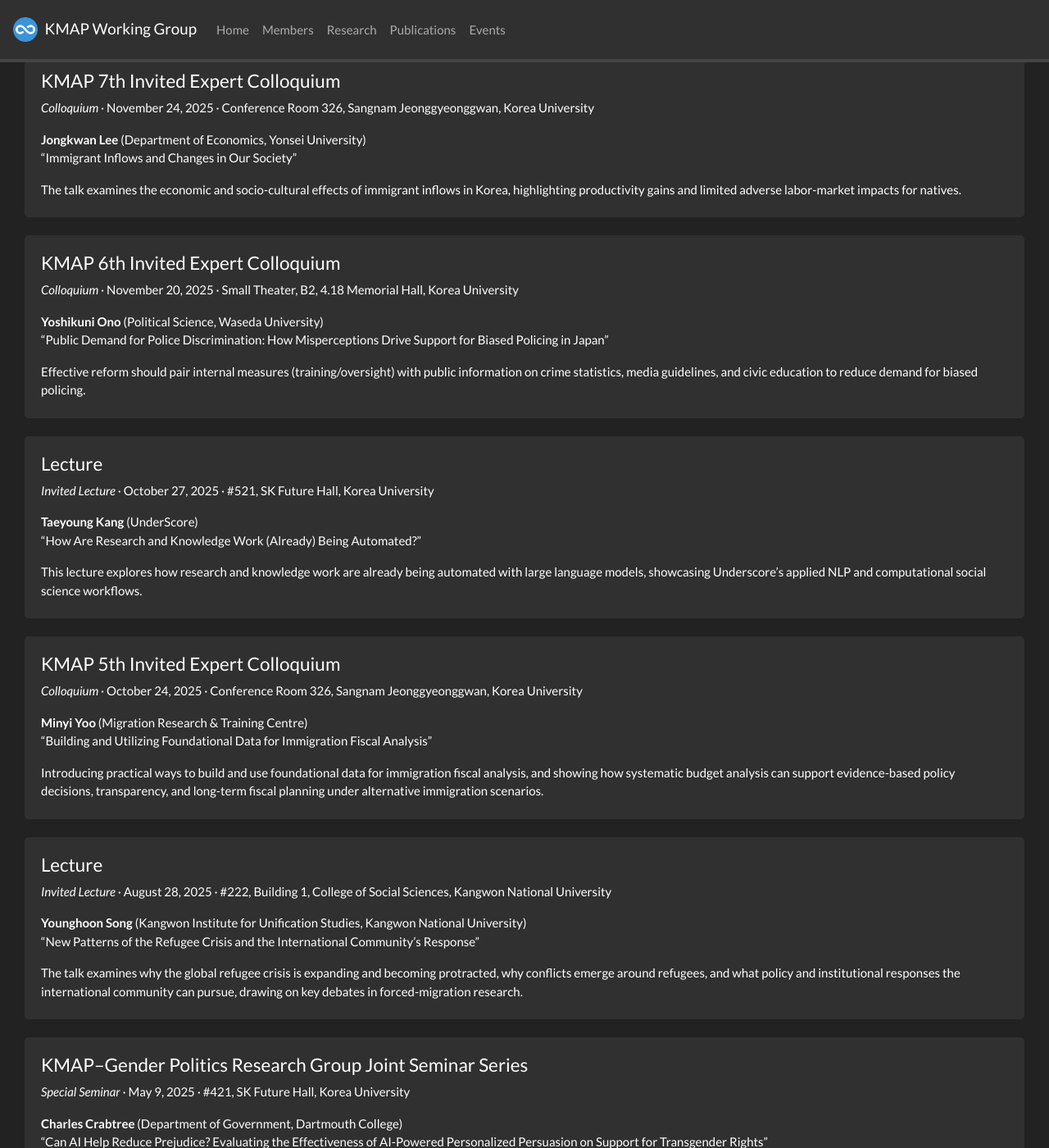
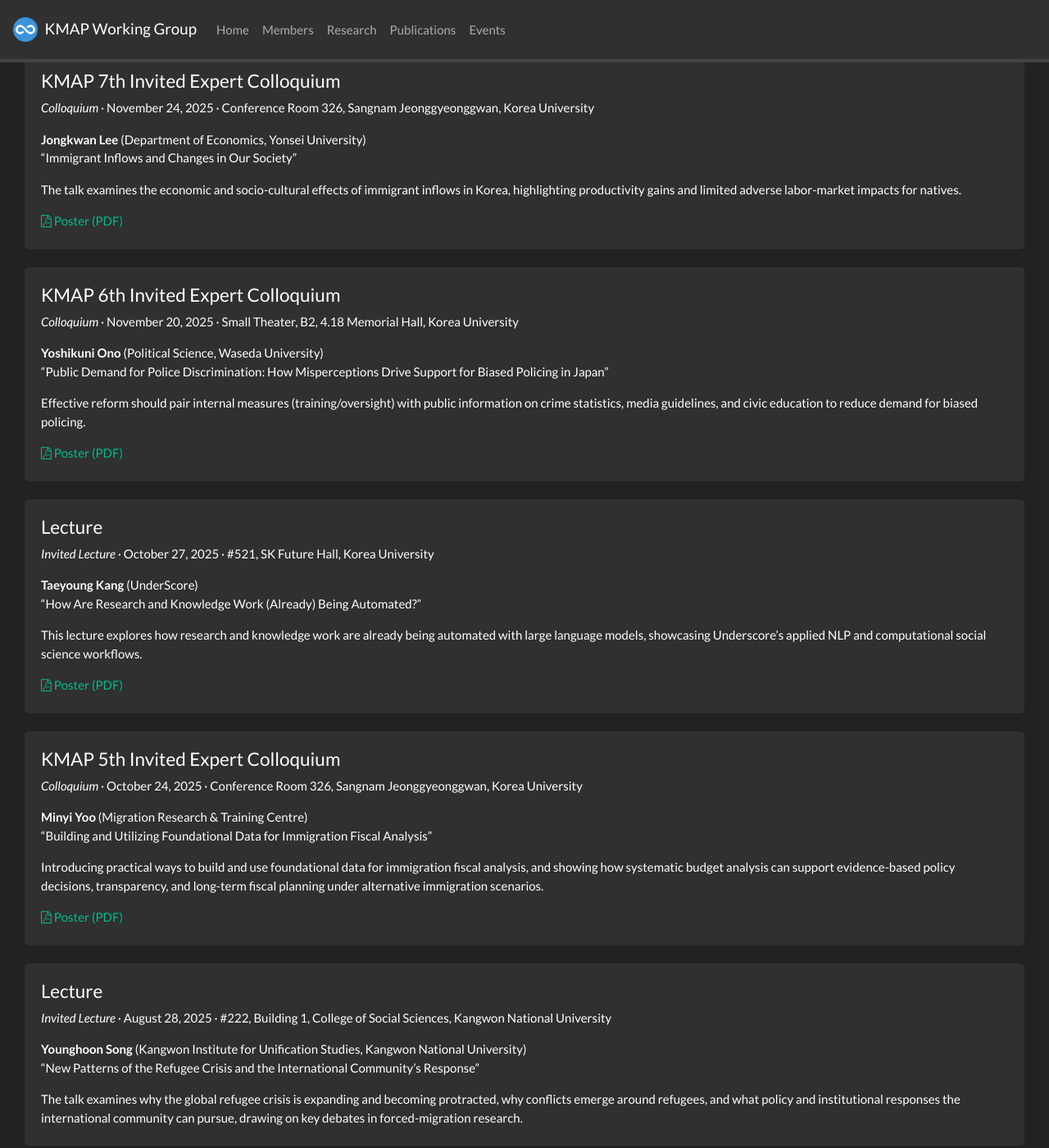
Before and after one commit to kmapgroup/kmapgroup.github.io, a Jekyll site: the page built from _pages/events.md, in a window 1280 px wide and 1400 px high, scrolled down 342 px. Shown: the whole window at 82% size. Built offline with Jekyll 4.4.1, drawn with Linux system fonts in a browser that asks for light colours; nearby versions of some CDN libraries; a style sheet for code colours, icons or effects is not loaded; some of the changed text lies outside the part shown.

Commit message:
Add event poster PDFs and link them from the events page
Nine posters from the event registration form (all events except the
Kangwon National University lecture, which had none). Filenames are
normalized to kmap-<n>-<yyyymmdd>.pdf.

Note: the 6th colloquium poster was uploaded as "20251121" but its own
text reads "Thursday, November 20", matching the form. Filed as 20251120.

Co-Authored-By: Claude Opus 5 (1M context) <noreply@anthropic.com>

```diff
--- a/_pages/events.md
+++ b/_pages/events.md
@@ -23,6 +23,7 @@ permalink: /events/
 <p><b>Jongkwan Lee</b> (Department of Economics, Yonsei University)<br>
 &ldquo;Immigrant Inflows and Changes in Our Society&rdquo;</p>
 <p>The talk examines the economic and socio-cultural effects of immigrant inflows in Korea, highlighting productivity gains and limited adverse labor-market impacts for natives.</p>
+<p><a href="{{ site.url }}{{ site.baseurl }}/files/posters/kmap-7th-20251124.pdf" target="_blank"><i class="fa fa-file-pdf-o"></i> Poster (PDF)</a></p>
 </div>
 
 <div class="jumbotron">
@@ -31,6 +32,7 @@ permalink: /events/
 <p><b>Yoshikuni Ono</b> (Political Science, Waseda University)<br>
 &ldquo;Public Demand for Police Discrimination: How Misperceptions Drive Support for Biased Policing in Japan&rdquo;</p>
 <p>Effective reform should pair internal measures (training/oversight) with public information on crime statistics, media guidelines, and civic education to reduce demand for biased policing.</p>
+<p><a href="{{ site.url }}{{ site.baseurl }}/files/posters/kmap-6th-20251120.pdf" target="_blank"><i class="fa fa-file-pdf-o"></i> Poster (PDF)</a></p>
 </div>
 
 <div class="jumbotron">
@@ -39,6 +41,7 @@ permalink: /events/
 <p><b>Taeyoung Kang</b> (UnderScore)<br>
 &ldquo;How Are Research and Knowledge Work (Already) Being Automated?&rdquo;</p>
 <p>This lecture explores how research and knowledge work are already being automated with large language models, showcasing Underscore's applied NLP and computational social science workflows.</p>
+<p><a href="{{ site.url }}{{ site.baseurl }}/files/posters/lecture-20251027.pdf" target="_blank"><i class="fa fa-file-pdf-o"></i> Poster (PDF)</a></p>
 </div>
 
 <div class="jumbotron">
@@ -47,6 +50,7 @@ permalink: /events/
 <p><b>Minyi Yoo</b> (Migration Research &amp; Training Centre)<br>
 &ldquo;Building and Utilizing Foundational Data for Immigration Fiscal Analysis&rdquo;</p>
 <p>Introducing practical ways to build and use foundational data for immigration fiscal analysis, and showing how systematic budget analysis can support evidence-based policy decisions, transparency, and long-term fiscal planning under alternative immigration scenarios.</p>
+<p><a href="{{ site.url }}{{ site.baseurl }}/files/posters/kmap-5th-20251024.pdf" target="_blank"><i class="fa fa-file-pdf-o"></i> Poster (PDF)</a></p>
 </div>
 
 <div class="jumbotron">
@@ -63,6 +67,7 @@ permalink: /events/
 <p><b>Charles Crabtree</b> (Department of Government, Dartmouth College)<br>
 &ldquo;Can AI Help Reduce Prejudice? Evaluating the Effectiveness of AI-Powered Personalized Persuasion on Support for Transgender Rights&rdquo;</p>
 <p>This talk asks whether AI-powered, personalized conversations can reduce prejudice at scale, and presents evidence that a brief chatbot dialogue tailored to individuals' moral values can modestly increase support for transgender rights, with effects that attenuate over time.</p>
+<p><a href="{{ site.url }}{{ site.baseurl }}/files/posters/joint-seminar-20250509.pdf" target="_blank"><i class="fa fa-file-pdf-o"></i> Poster (PDF)</a></p>
 </div>
 
 <div class="jumbotron">
@@ -71,6 +76,7 @@ permalink: /events/
 <p><b>Changwon Lee</b> (Migration Research &amp; Training Centre)<br>
 &ldquo;Key Terms and Statistics in Immigration Policy&rdquo;</p>
 <p>The talk calls for stronger statistical capacity and governance: digitized administrative inputs, cross-agency collaboration, wider micro-data access, and standardized migration items across major surveys.</p>
+<p><a href="{{ site.url }}{{ site.baseurl }}/files/posters/kmap-4th-20250418.pdf" target="_blank"><i class="fa fa-file-pdf-o"></i> Poster (PDF)</a></p>
 </div>
 
 <div class="jumbotron">
@@ -79,6 +85,7 @@ permalink: /events/
 <p><b>Hyemin Park</b> (NEWWAYS)<br>
 &ldquo;Why Good Politicians Fail to Emerge: A Political System Perspective&rdquo;</p>
 <p>The talk calls for systemic and cultural reforms that nurture talent and enable real-world problem solving. It introduces NewWays' approach: support young candidates, engage 2030 voters, and research diversity-friendly institutions.</p>
+<p><a href="{{ site.url }}{{ site.baseurl }}/files/posters/kmap-3rd-20250207.pdf" target="_blank"><i class="fa fa-file-pdf-o"></i> Poster (PDF)</a></p>
 </div>
 
 <div class="jumbotron">
@@ -87,6 +94,7 @@ permalink: /events/
 <p><b>John Kuk (Seung-min Kuk)</b> (Department of Political Science, Michigan State University)<br>
 &ldquo;The Economic Origins of Racial Attitudes Polarization&rdquo;</p>
 <p>This colloquium examines whether economic distress causally increases racial resentment and ethnocentric attitudes. It argues that economic hardship can activate in-group identification and out-group bias, thereby shaping racial attitudes.</p>
+<p><a href="{{ site.url }}{{ site.baseurl }}/files/posters/kmap-2nd-20250103.pdf" target="_blank"><i class="fa fa-file-pdf-o"></i> Poster (PDF)</a></p>
 </div>
 
 <h3>2024</h3>
@@ -97,6 +105,7 @@ permalink: /events/
 <p><b>Dong-Hoon Seol</b> (Department of Sociology, Jeonbuk National University)<br>
 &ldquo;The Politics of Immigration in Korea: Labor Markets, Public Opinion, and Immigration Policy&rdquo;</p>
 <p>This colloquium presentation reviews recent changes in Korea's laws, institutions, and policy frameworks related to migrants, with particular attention to the current administration's approach to foreign nationals. It further examines Korea's demographic and labor market challenges and discusses key factors driving recent inflows of foreign residents.</p>
+<p><a href="{{ site.url }}{{ site.baseurl }}/files/posters/kmap-1st-20241226.pdf" target="_blank"><i class="fa fa-file-pdf-o"></i> Poster (PDF)</a></p>
 </div>
 
 
```
Also changed, not shown: 9 other files.
